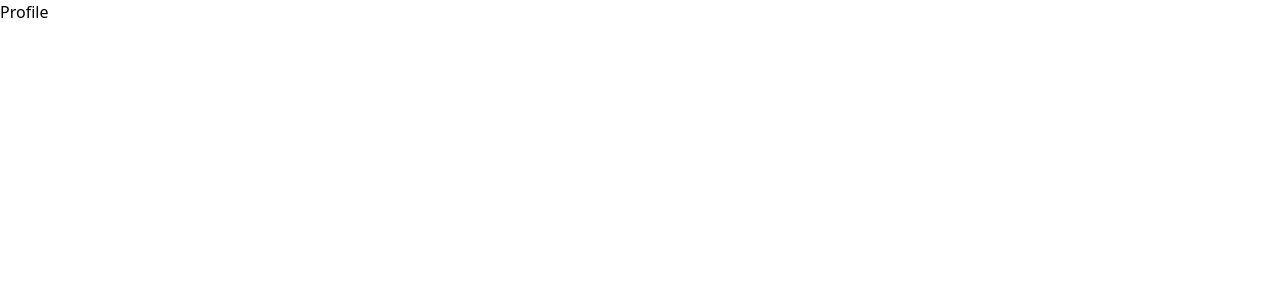
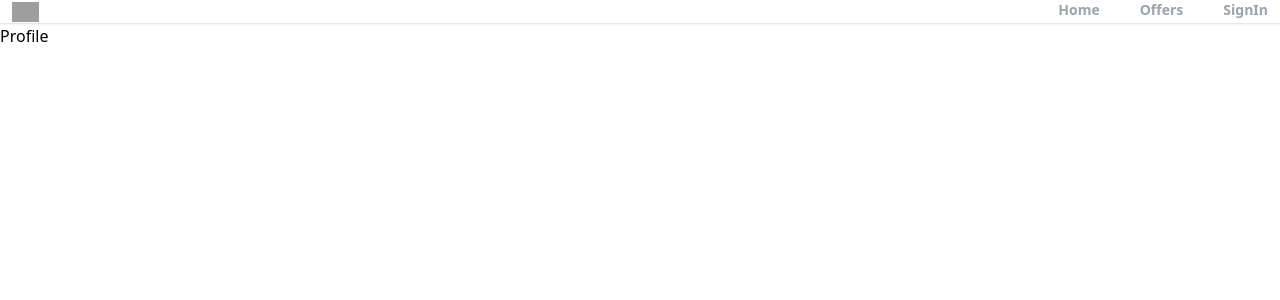
Before and after one commit to sarath1130/House-Rent-App, a React (Create React App) app: page /profile in a window 1280 px wide. Shown: the top 300 px of the page. Built offline with nearby package versions, Linux system fonts and the light colour scheme; grey boxes are pictures that could not be loaded.

Commit message:
create the header component

```diff
--- a/public/index.html
+++ b/public/index.html
@@ -1,7 +1,7 @@
 <!DOCTYPE html>
 <html lang="en">
   <head>
-    <title>React App</title>
+    <title>Real Time Project</title>
   </head>
   <body>
     <div id="root"></div>
--- a/src/App.js
+++ b/src/App.js
@@ -1,22 +1,24 @@
 import { BrowserRouter as Router, Routes, Route } from "react-router-dom";
 
 import Home from "./pages/Home";
-import Sign from "./pages/Sign";
+import SignIn from "./pages/Sign";
 import SignUp from "./pages/SignUp";
 import Offers from "./pages/Offers";
 import Profile from "./pages/Profile";
 import ForgotPassword from "./pages/ForgotPassword1";
+import Header from "./components/Header";
 function App() {
   return (
     <>
       <Router>
+        <Header></Header>
         <Routes>
           <Route path="/" element={<Home />} />
-          <Route path="/SignIn" element={<Sign />} />
+          <Route path="/SignIn" element={<SignIn />} />
           <Route path="/SignUp" element={<SignUp />} />
           <Route path="/Offers" element={<Offers />} />
           <Route path="/profile" element={<Profile />} />
-          <Route path="/Forgot" element={<ForgotPassword />} />
+          <Route path="/ForgotPassword" element={<ForgotPassword />} />
         </Routes>
       </Router>
     </>
--- /dev/null
+++ b/src/components/Header.jsx
@@ -0,0 +1,55 @@
+import React from "react";
+import { useLocation, useNavigate } from "react-router-dom";
+
+export default function Header() {
+  const location = useLocation();
+  const navigate = useNavigate();
+  console.log(location.pathname);
+  function pathMathRoute(route) {
+    if (route === location.pathname) {
+      return true;
+    }
+  }
+  return (
+    <div className="bg-white border-b shadow-sm sticky top-0 z-50">
+      <header className="flex justify-between items-center px-3 max-w-6x1 mx-auto">
+        <div>
+          <img
+            src="https://static.rdc.moveaws.com/images/logos/rdc-logo-default.svg"
+            alt="logo"
+            className="h-5 cursor-pointer"
+            onClick={() => navigate("/")}
+          ></img>
+        </div>
+        <div>
+          <ul className="flex space-x-10">
+            <li
+              className={` cursor-pointer py-6-3 text-sm font-semibold text-gray-400 border-b-[3px] border-b-transparent ${
+                pathMathRoute("/") && "text-black border-b-red-500"
+              }`}
+              onClick={() => navigate("/")}
+            >
+              Home
+            </li>
+            <li
+              className={`cursor-pointer py-6-3 text-sm font-semibold text-gray-400 border-b-[3px] border-b-transparent ${
+                pathMathRoute("/Offers") && "text-black border-b-red-500"
+              }`}
+              onClick={() => navigate("/Offers")}
+            >
+              Offers
+            </li>
+            <li
+              className={`cursor-pointer py-6-3 text-sm font-semibold text-gray-400 border-b-[3px] border-b-transparent ${
+                pathMathRoute("/sign-in") && "text-black border-b-red-500"
+              }`}
+              onClick={() => navigate("/sign-in")}
+            >
+              SignIn
+            </li>
+          </ul>
+        </div>
+      </header>
+    </div>
+  );
+}
--- a/src/pages/ForgotPassword1.jsx
+++ b/src/pages/ForgotPassword1.jsx
@@ -1,5 +1,5 @@
 import React from "react";
 
 export default function ForgotPassword1() {
-  return <div>ForgotPassword1</div>;
+  return <div>ForgotPassword</div>;
 }
--- a/src/pages/Sign.jsx
+++ b/src/pages/Sign.jsx
@@ -1,5 +1,5 @@
 import React from "react";
 
 export default function Sign() {
-  return <div>Sign</div>;
+  return <div>Sign-In</div>;
 }
```
